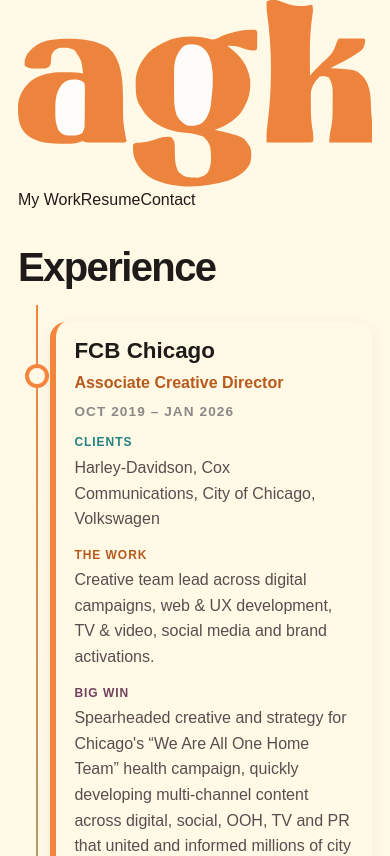
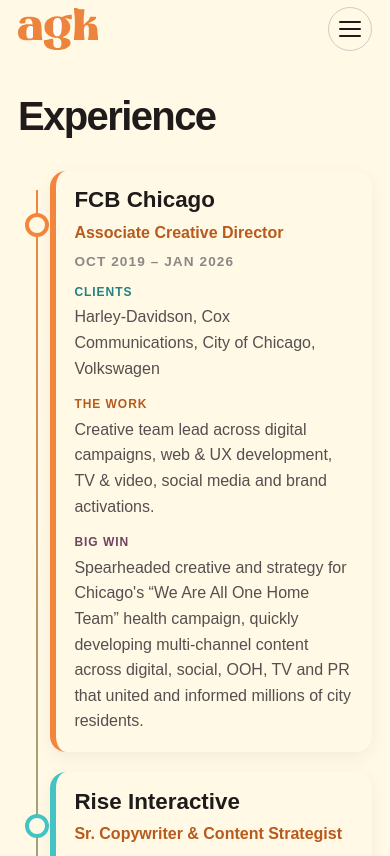
Before and after one commit to bobsport33/agk, a Next.js app: page /resume in a window 390 px wide. Shown: the top 856 px of the page. Built offline with nearby package versions, Linux system fonts and the light colour scheme.

Commit message:
mobile menu in nav

```diff
--- a/src/components/Link/Index.tsx
+++ b/src/components/Link/Index.tsx
@@ -10,6 +10,7 @@
 	href: string;
 	target?: string;
 	color?: string;
+	onClick?: () => void;
 }
 
 const LinkCont = styled(NextLink)`
@@ -51,7 +52,7 @@
 	}
 `;
 
-const Link = ({ text, href, color }: LinkProps) => {
+const Link = ({ text, href, color, onClick }: LinkProps) => {
 	const isExternal = href.startsWith("http");
 
 	const pathname = usePathname();
@@ -70,6 +71,7 @@
 				rel="noopener noreferrer"
 				aria-current={isActive ? "page" : undefined}
 				style={style}
+				onClick={onClick}
 			>
 				{text}
 			</LinkCont>
@@ -81,6 +83,7 @@
 			href={href}
 			aria-current={isActive ? "page" : undefined}
 			style={style}
+			onClick={onClick}
 		>
 			{text}
 		</LinkCont>
--- a/src/modules/Header/Index.tsx
+++ b/src/modules/Header/Index.tsx
@@ -1,5 +1,6 @@
-import React from "react";
+import React, { useEffect, useRef, useState } from "react";
 import styled from "@emotion/styled";
+import NextLink from "next/link";
 
 import Link from "@/components/Link/Index";
 import { media } from "@/styles/breakpoints";
@@ -9,10 +10,13 @@
 	display: flex;
 	justify-content: space-between;
 	align-items: center;
+	position: relative;
+	z-index: 100;
 
 	.header {
 		&__logo {
 			height: 55px;
+			display: block;
 
 			& svg {
 				height: 100%;
@@ -24,11 +28,88 @@
 			gap: 30px;
 			align-items: flex-end;
 		}
+
+		&__menu-button {
+			display: none;
+			width: 44px;
+			height: 44px;
+			padding: 10px;
+			flex-direction: column;
+			justify-content: center;
+			gap: 5px;
+			border: 1px solid var(--neutral-400);
+			border-radius: 50%;
+			background: var(--neutral-100);
+			cursor: pointer;
+		}
+
+		&__menu-line {
+			display: block;
+			width: 100%;
+			height: 2px;
+			border-radius: 2px;
+			background: var(--neutral-1000);
+			transition: opacity 160ms ease, transform 160ms ease;
+		}
+
 	}
 
 	${media.tablet} {
-		.header__links {
-			gap: 20px;
+		.header {
+			&__menu-button {
+				display: flex;
+			}
+
+			&__menu-button[aria-expanded="true"] .header__menu-line:first-of-type {
+				transform: translateY(7px) rotate(45deg);
+			}
+
+			&__menu-button[aria-expanded="true"] .header__menu-line:nth-of-type(2) {
+				opacity: 0;
+			}
+
+			&__menu-button[aria-expanded="true"] .header__menu-line:last-of-type {
+				transform: translateY(-7px) rotate(-45deg);
+			}
+
+			&__links {
+				position: absolute;
+				top: calc(100% + 0.5rem);
+				right: 0;
+				display: flex;
+				min-width: 190px;
+				padding: 0.65rem;
+				gap: 0;
+				flex-direction: column;
+				align-items: stretch;
+				border: 1px solid var(--neutral-300);
+				border-radius: 14px;
+				background: var(--neutral-100);
+				box-shadow: var(--shadow-lift);
+				opacity: 0;
+				visibility: hidden;
+				pointer-events: none;
+				transform: translateY(-0.5rem);
+				transition: opacity 160ms ease, transform 160ms ease,
+					visibility 160ms ease;
+
+				a {
+					padding: 0.75rem 0.85rem;
+					border-radius: 8px;
+				}
+
+				a:hover,
+				a:focus-visible {
+					background: var(--neutral-200);
+				}
+			}
+
+			&__links--open {
+				opacity: 1;
+				visibility: visible;
+				pointer-events: auto;
+				transform: translateY(0);
+			}
 		}
 	}
 
@@ -39,19 +120,43 @@
 			&__logo {
 				height: 42px;
 			}
-
-			&__links {
-				gap: 12px;
-				align-items: center;
-			}
 		}
 	}
 `;
 
 const Header = () => {
+	const [isMenuOpen, setIsMenuOpen] = useState(false);
+	const headerRef = useRef<HTMLDivElement>(null);
+	const menuButtonRef = useRef<HTMLButtonElement>(null);
+
+	useEffect(() => {
+		if (!isMenuOpen) return;
+
+		const closeFromOutside = (event: PointerEvent) => {
+			if (!headerRef.current?.contains(event.target as Node)) {
+				setIsMenuOpen(false);
+			}
+		};
+
+		const closeFromKeyboard = (event: KeyboardEvent) => {
+			if (event.key === "Escape") {
+				setIsMenuOpen(false);
+				menuButtonRef.current?.focus();
+			}
+		};
+
+		document.addEventListener("pointerdown", closeFromOutside);
+		document.addEventListener("keydown", closeFromKeyboard);
+
+		return () => {
+			document.removeEventListener("pointerdown", closeFromOutside);
+			document.removeEventListener("keydown", closeFromKeyboard);
+		};
+	}, [isMenuOpen]);
+
 	return (
-		<HeaderCont>
-			<div className="header__logo">
+		<HeaderCont ref={headerRef}>
+			<NextLink className="header__logo" href="/" aria-label="Home">
 				<svg
 					viewBox="0 0 334 176"
 					fill="none"
@@ -83,12 +188,28 @@
 						<clipPath></clipPath>
 					</defs>
 				</svg>
-			</div>
-			<div className="header__links">
-				<Link text="My Work" href="/" />
-				<Link text="Resume" href="/resume" />
-				<Link text="Contact" href="/contact" />
-			</div>
+			</NextLink>
+			<button
+				ref={menuButtonRef}
+				className="header__menu-button"
+				type="button"
+				aria-label={isMenuOpen ? "Close navigation menu" : "Open navigation menu"}
+				aria-controls="primary-navigation"
+				aria-expanded={isMenuOpen}
+				onClick={() => setIsMenuOpen((open) => !open)}
+			>
+				<span className="header__menu-line" />
+				<span className="header__menu-line" />
+				<span className="header__menu-line" />
+			</button>
+			<nav
+				id="primary-navigation"
+				className={`header__links${isMenuOpen ? " header__links--open" : ""}`}
+				aria-label="Primary navigation"
+			>
+				<Link text="Resume" href="/resume" onClick={() => setIsMenuOpen(false)} />
+				<Link text="Contact" href="/contact" onClick={() => setIsMenuOpen(false)} />
+			</nav>
 		</HeaderCont>
 	);
 };
--- a/src/pages/_app.tsx
+++ b/src/pages/_app.tsx
@@ -1,6 +1,13 @@
 import "@/styles/globals.css";
 import type { AppProps } from "next/app";
 
+import Header from "@/modules/Header/Index";
+
 export default function App({ Component, pageProps }: AppProps) {
-  return <Component {...pageProps} />;
+	return (
+		<>
+			<Header />
+			<Component {...pageProps} />
+		</>
+	);
 }
--- a/src/pages/_document.tsx
+++ b/src/pages/_document.tsx
@@ -1,4 +1,3 @@
-import Header from "@/modules/Header/Index";
 import { Html, Head, Main, NextScript } from "next/document";
 
 export default function Document() {
@@ -26,7 +25,6 @@
 				/>
 			</Head>
 			<body>
-				<Header />
 				<Main />
 				<NextScript />
 			</body>
--- a/src/pages/resume.tsx
+++ b/src/pages/resume.tsx
@@ -6,15 +6,19 @@
 	width: min(86%, 1100px);
 	margin: 0 auto;
 	padding: clamp(3rem, 5vw, 4.5rem) 1.5rem;
+
+	.resume__timeline {
 		position: relative;
+	}
 
-	&::before {
+	.resume__timeline::before {
 		content: "";
 		position: absolute;
 		left: 0;
 		top: 96px;
 		bottom: 0;
 		width: 2px;
+		pointer-events: none;
 		background: linear-gradient(
 			to bottom,
 			var(--primary-500),
@@ -246,7 +250,7 @@
 		width: 100%;
 		padding: 2.25rem 0;
 
-		&::before {
+		.resume__timeline::before {
 			left: 18px;
 		}
 
@@ -293,6 +297,7 @@
 const Resume = () => {
 	return (
 		<ResumeCont>
+			<div className="resume__timeline">
 				<h1 className="resume__heading">Experience</h1>
 
 				<div className="resume__item">
@@ -511,6 +516,7 @@
 					</div>
 				</div>
 				</div>
+			</div>
 			<div className="resume__infoGrid">
 				<div className="resume__infoCard">
 					<div className="resume__infoTitle">Education</div>
```
Lines whose indentation alone changed are shown as unchanged.
